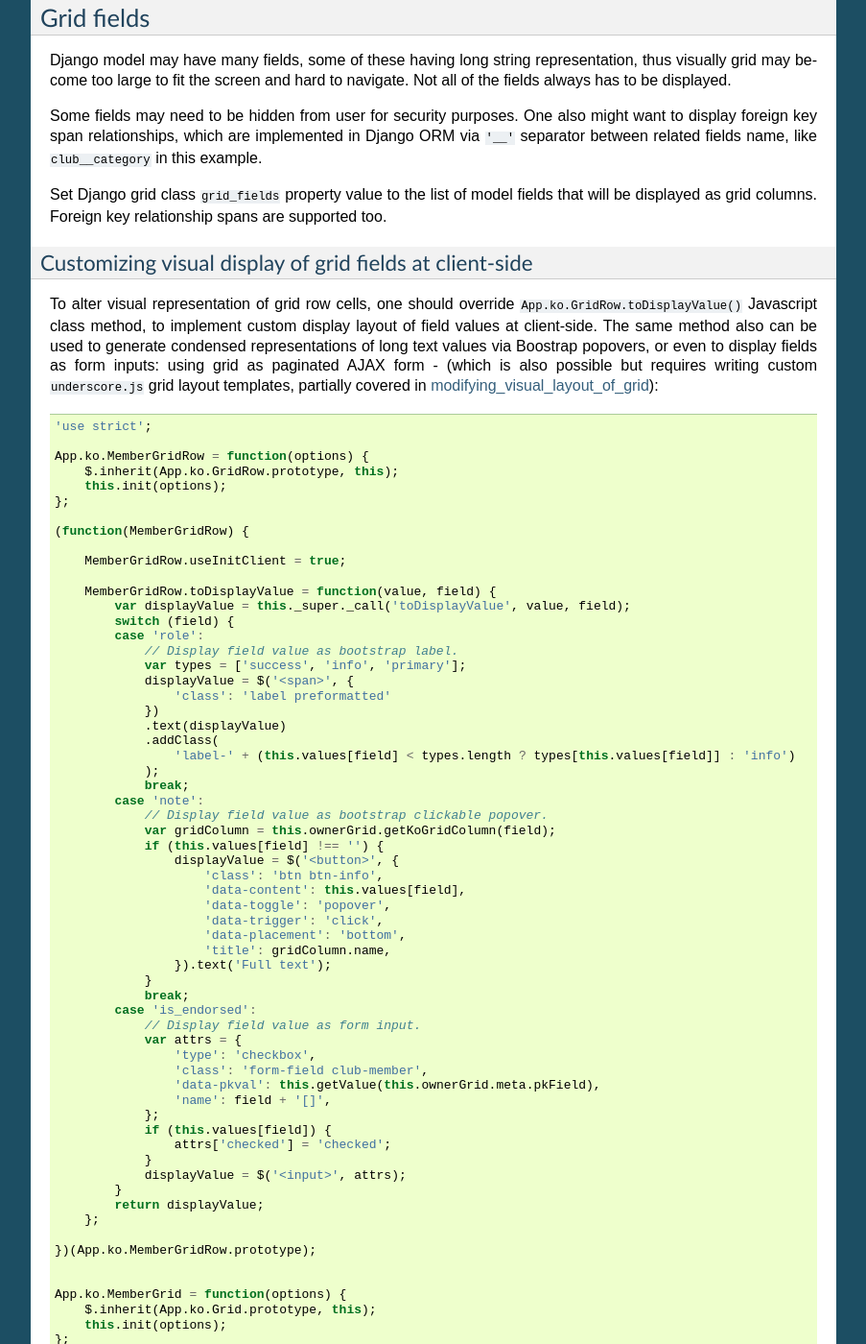
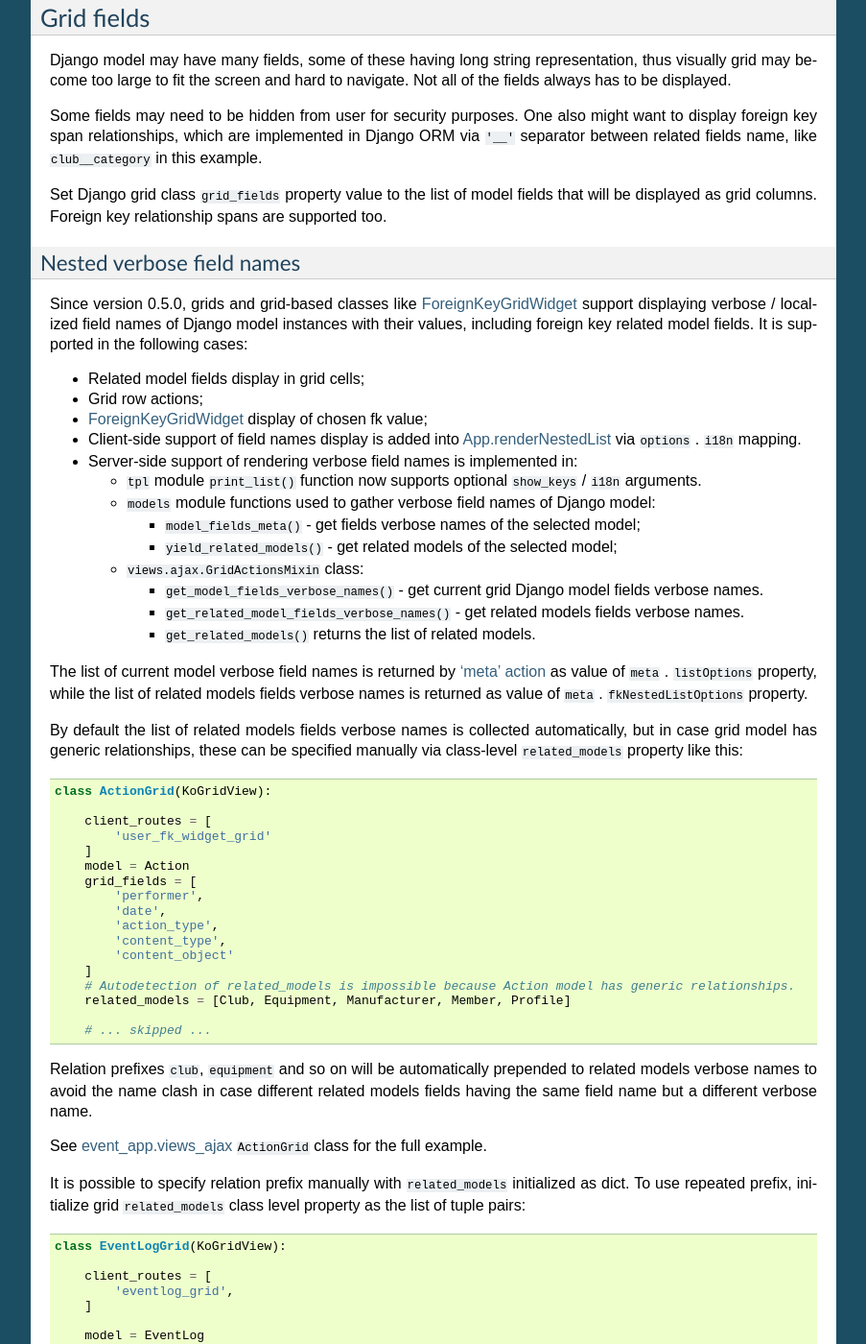
Before and after one commit to Dmitri-Sintsov/django-jinja-knockout, a Sphinx documentation site: the page built from docs/grids.rst, in a window 1280 px wide and 1400 px high, scrolled down 6758 px. Shown: the whole window at 96% size, without its empty margins (198-1101 px from the left). Built offline with Sphinx 7.4.7, drawn with Linux system fonts in a browser that asks for light colours; some of the changed text lies outside the part shown.

Commit message:
Added 'Nested verbose field names' section in grids.rst documentation.

```diff
--- a/docs/grids.rst
+++ b/docs/grids.rst
@@ -31,6 +31,7 @@ Grids
 .. _App.GridDialog: https://github.com/Dmitri-Sintsov/django-jinja-knockout/search?l=JavaScript&q=App.GridDialog&utf8=%E2%9C%93
 .. _App.initClientHooks: https://github.com/Dmitri-Sintsov/django-jinja-knockout/search?l=JavaScript&q=App.initClientHooks&utf8=%E2%9C%93
 .. _App.bindTemplates: https://github.com/Dmitri-Sintsov/django-jinja-knockout/search?l=JavaScript&q=App.bindTemplates&utf8=%E2%9C%93
+.. _App.renderNestedList: https://github.com/Dmitri-Sintsov/django-jinja-knockout/search?l=JavaScript&q=App.renderNestedList&utf8=%E2%9C%93
 .. _App.Tpl: https://github.com/Dmitri-Sintsov/django-jinja-knockout/search?l=JavaScript&q=App.Tpl&utf8=%E2%9C%93
 
 .. _club_app.forms: https://github.com/Dmitri-Sintsov/djk-sample/blob/master/club_app/forms.py
@@ -447,6 +448,96 @@ relationships, which are implemented in Django ORM via ``'__'`` separator betwee
 Set Django grid class ``grid_fields`` property value to the list of model fields that will be displayed as grid columns.
 Foreign key relationship spans are supported too.
 
+Nested verbose field names
+~~~~~~~~~~~~~~~~~~~~~~~~~~
+
+.. highlight:: python
+
+Since version 0.5.0, grids and grid-based classes like `ForeignKeyGridWidget`_ support displaying verbose / localized
+field names of Django model instances with their values, including foreign key related model fields. It is supported in
+the following cases:
+
+* Related model fields display in grid cells;
+* Grid row actions;
+* `ForeignKeyGridWidget`_ display of chosen fk value;
+
+* Client-side support of field names display is added into `App.renderNestedList`_ via ``options`` . ``i18n`` mapping.
+* Server-side support of rendering verbose field names is implemented in:
+
+  * ``tpl`` module ``print_list()`` function now supports optional ``show_keys`` / ``i18n`` arguments.
+  * ``models`` module functions used to gather verbose field names of Django model:
+
+    * ``model_fields_meta()`` - get fields verbose names of the selected model;
+    * ``yield_related_models()`` - get related models of the selected model;
+
+  * ``views.ajax.GridActionsMixin`` class:
+
+    * ``get_model_fields_verbose_names()`` - get current grid Django model fields verbose names.
+    * ``get_related_model_fields_verbose_names()`` - get related models fields verbose names.
+    * ``get_related_models()`` returns the list of related models.
+
+The list of current model verbose field names is returned by `'meta' action`_ as value of ``meta`` . ``listOptions``
+property, while the list of related models fields verbose names is returned as value of ``meta`` .
+``fkNestedListOptions`` property.
+
+By default the list of related models fields verbose names is collected automatically, but in case grid model has
+generic relationships, these can be specified manually via class-level ``related_models`` property like this::
+
+    class ActionGrid(KoGridView):
+
+        client_routes = [
+            'user_fk_widget_grid'
+        ]
+        model = Action
+        grid_fields = [
+            'performer',
+            'date',
+            'action_type',
+            'content_type',
+            'content_object'
+        ]
+        # Autodetection of related_models is impossible because Action model has generic relationships.
+        related_models = [Club, Equipment, Manufacturer, Member, Profile]
+
+        # ... skipped ...
+
+Relation prefixes ``club``, ``equipment`` and so on will be automatically prepended to related models verbose names to
+avoid the name clash in case different related models fields having the same field name but a different verbose name.
+
+See `event_app.views_ajax`_ ``ActionGrid`` class for the full example.
+
+It is possible to specify relation prefix manually with ``related_models`` initialized as dict. To use repeated prefix,
+initialize grid ``related_models`` class level property as the list of tuple pairs::
+
+    class EventLogGrid(KoGridView):
+
+        client_routes = [
+            'eventlog_grid',
+        ]
+
+        model = EventLog
+        grid_fields = [
+            'user__username',
+            'content_object',
+            'content_type',
+        ]
+        allowed_sort_orders = [
+            'user__username',
+            'content_type',
+        ]
+        search_fields = [
+            ('user__username', 'icontains'),
+        ]
+        related_models = [
+            ('content_object', Club),
+            ('content_object', Equipment),
+            ('content_object', Member),
+        ]
+        # ... skipped ...
+
+To override automatic collecting of verbose field names, one has to define Django model @classmethod
+``get_fields_i18n``, which should return a dict with keys as field names and values as their verbose / localized names.
+
 Customizing visual display of grid fields at client-side
 ~~~~~~~~~~~~~~~~~~~~~~~~~~~~~~~~~~~~~~~~~~~~~~~~~~~~~~~~
 
@@ -1610,6 +1701,8 @@ Returns AJAX response data:
 * the list of allowed sort orders for grid fields (``'sortOrders'``);
 * flag whether search field should be displayed (``'meta.hasSearch'``);
 * verbose name of associated Django model (``'meta.verboseName' / 'meta.verboseNamePlural'``);
+* verbose names of associated Django model fields and related models verbose field names, see
+  `Nested verbose field names`_ (``'meta.listOptions'`` / ``'meta.fkNestedListOptions'``);
 * name of primary key field ``'meta.pkField'`` that is used in different parts of ``App.ko.Grid`` to address grid rows;
 * list of defined grid actions, See `Standard grid actions`_, `Grid action routing`_, `Grid custom action types`_;
 * allowed grid fields (list of grid columns), see `Grid configuration`_;
```
Also changed, not shown: HISTORY.rst (+2 -22 lines).
